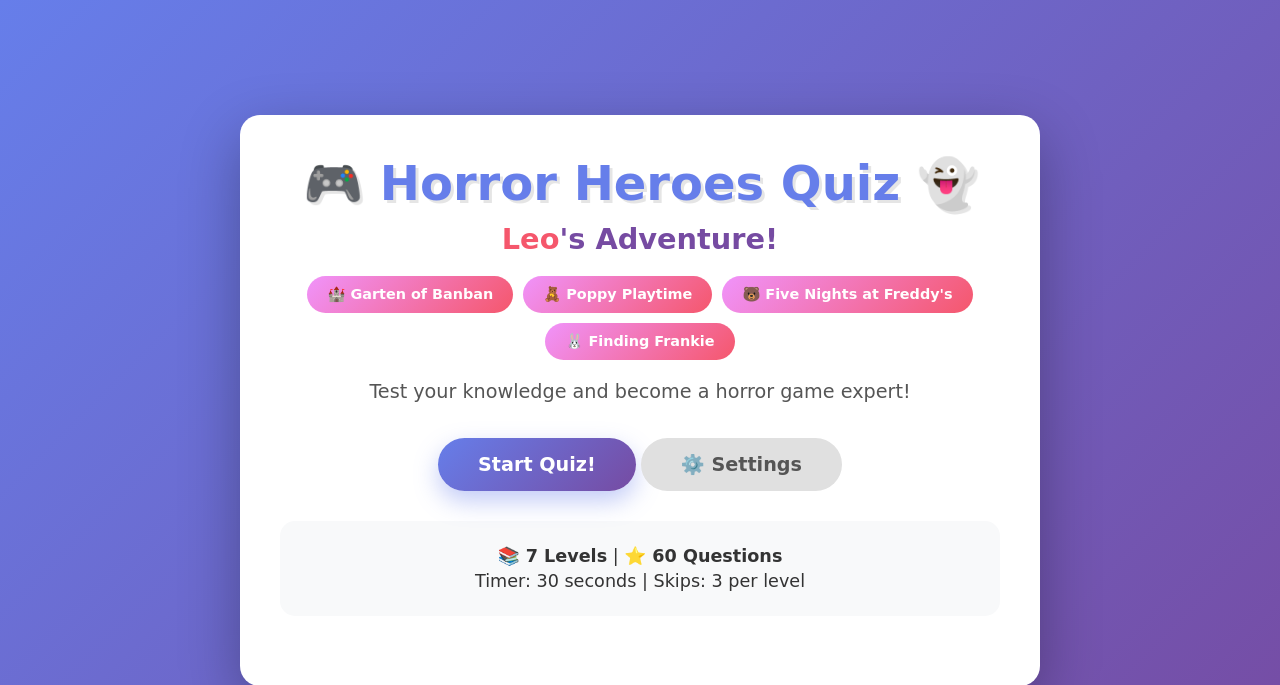
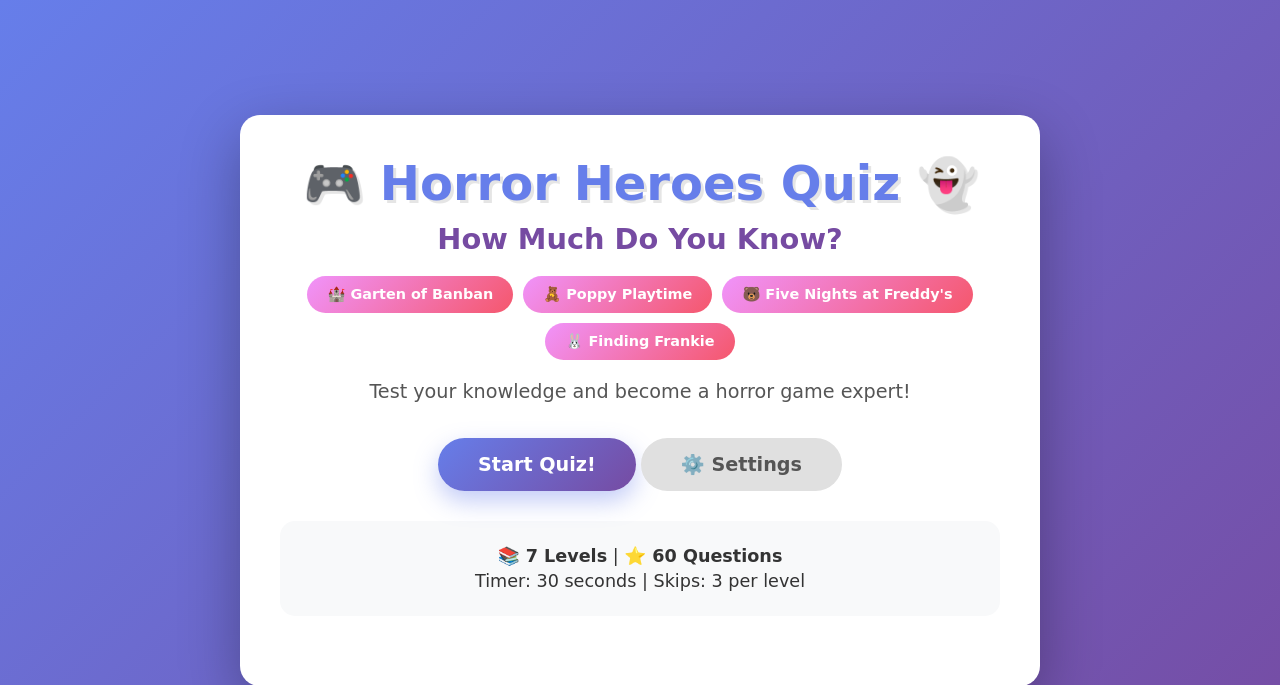
Before and after one commit to dps740/horror-heroes-quiz, a FastAPI app: page / in a window 1280 px wide. Shown: the top 685 px of the page. Run offline with FastAPI, Linux system fonts and the light colour scheme.

Commit message:
Make game work in both generic and personalized modes
Changes:
- Name field now optional (empty by default)
- Generic mode (no name): Shows 'How Much Do You Know?', 'Level Complete!', 'You're a Horror Hero!'
- Personalized mode (with name): Shows '[Name]'s Adventure!', '[Name] Completed the Level!', '[Name] is a Horror Hero!'
- Updated README with new features (60 questions, customizable timer, personalization)
- Added Finding Frankie to games list in README

Game now works for anyone while still allowing personalization for Leo or any other kid.

```diff
--- a/static/js/app.js
+++ b/static/js/app.js
@@ -15,7 +15,7 @@ class ReadingQuiz {
         this.completedLevels = JSON.parse(localStorage.getItem('completedLevels')) || [];
         this.totalScore = parseInt(localStorage.getItem('totalScore')) || 0;
         this.totalQuestions = parseInt(localStorage.getItem('totalQuestions')) || 0;
-        this.playerName = localStorage.getItem('playerName') || 'Leo';
+        this.playerName = localStorage.getItem('playerName') || '';
 
         this.init();
     }
@@ -113,9 +113,9 @@ class ReadingQuiz {
         this.timerDuration = parseInt(timerSelect.value);
         localStorage.setItem('timerDuration', this.timerDuration);
 
-        // Save player name
+        // Save player name (empty string for generic mode)
         const nameInput = document.getElementById('player-name');
-        this.playerName = nameInput.value.trim() || 'Leo';
+        this.playerName = nameInput.value.trim();
         localStorage.setItem('playerName', this.playerName);
 
         this.updateTimerDisplay();
@@ -125,14 +125,40 @@ class ReadingQuiz {
 
     updatePlayerNameDisplays() {
         // Update all places where player name appears
+        // If no name, show generic text; if name exists, show personalized text
+
         const titleDisplay = document.getElementById('player-name-display');
-        if (titleDisplay) titleDisplay.textContent = this.playerName;
+        const titleH2 = titleDisplay ? titleDisplay.closest('h2') : null;
+        if (titleH2) {
+            if (this.playerName) {
+                titleH2.innerHTML = `<span id="player-name-display">${this.playerName}</span>'s Adventure!`;
+            } else {
+                titleH2.textContent = 'How Much Do You Know?';
+            }
+        }
 
-        const levelCompleteDisplays = document.querySelectorAll('.player-name-level');
-        levelCompleteDisplays.forEach(el => el.textContent = this.playerName);
+        // Level complete
+        const levelCompleteH1 = document.querySelector('#level-complete h1');
+        if (levelCompleteH1) {
+            if (this.playerName) {
+                levelCompleteH1.innerHTML = `🎉 <span class="player-name-level">${this.playerName}</span> Completed the Level! 🎉`;
+            } else {
+                levelCompleteH1.innerHTML = `🎉 Level Complete! 🎉`;
+            }
+        }
 
-        const gameCompleteDisplays = document.querySelectorAll('.player-name-complete');
-        gameCompleteDisplays.forEach(el => el.textContent = this.playerName);
+        // Game complete
+        const gameCompleteH1 = document.querySelector('#game-complete h1');
+        const gameCompleteP = document.querySelector('#game-complete .congrats');
+        if (gameCompleteH1 && gameCompleteP) {
+            if (this.playerName) {
+                gameCompleteH1.innerHTML = `🏆 <span class="player-name-complete">${this.playerName}</span> is a Horror Hero! 🏆`;
+                gameCompleteP.innerHTML = `<span class="player-name-complete">${this.playerName}</span> completed all 7 levels!`;
+            } else {
+                gameCompleteH1.innerHTML = `🏆 You're a Horror Hero! 🏆`;
+                gameCompleteP.textContent = `You completed all 7 levels!`;
+            }
+        }
 
         // Update name input in settings
         const nameInput = document.getElementById('player-name');
--- a/templates/index.html
+++ b/templates/index.html
@@ -32,10 +32,10 @@
             <h2>⚙️ Settings</h2>
             <div class="settings-container">
                 <div class="setting-option">
-                    <label for="player-name">Your Name:</label>
-                    <input type="text" id="player-name" class="name-input" placeholder="Enter your name" value="Leo" maxlength="20">
+                    <label for="player-name">Your Name (optional):</label>
+                    <input type="text" id="player-name" class="name-input" placeholder="Enter your name (optional)" maxlength="20">
                 </div>
-                <p class="setting-help">✨ Your name will appear in the game!</p>
+                <p class="setting-help">✨ Leave blank for generic mode, or add your name for personalization!</p>
 
                 <div class="setting-option">
                     <label for="timer-select">Time per question:</label>
```
Also changed, not shown: README.md.
